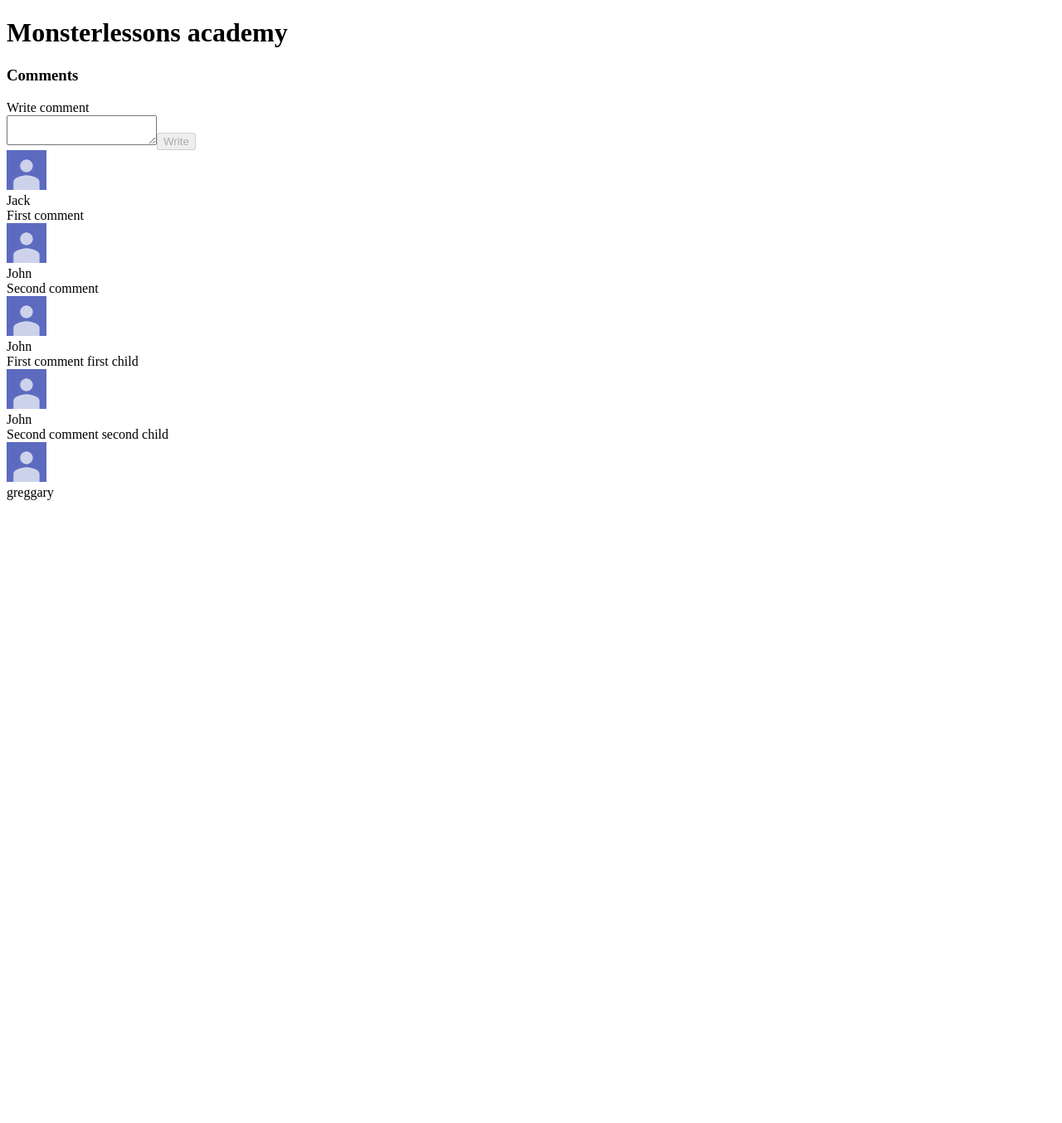
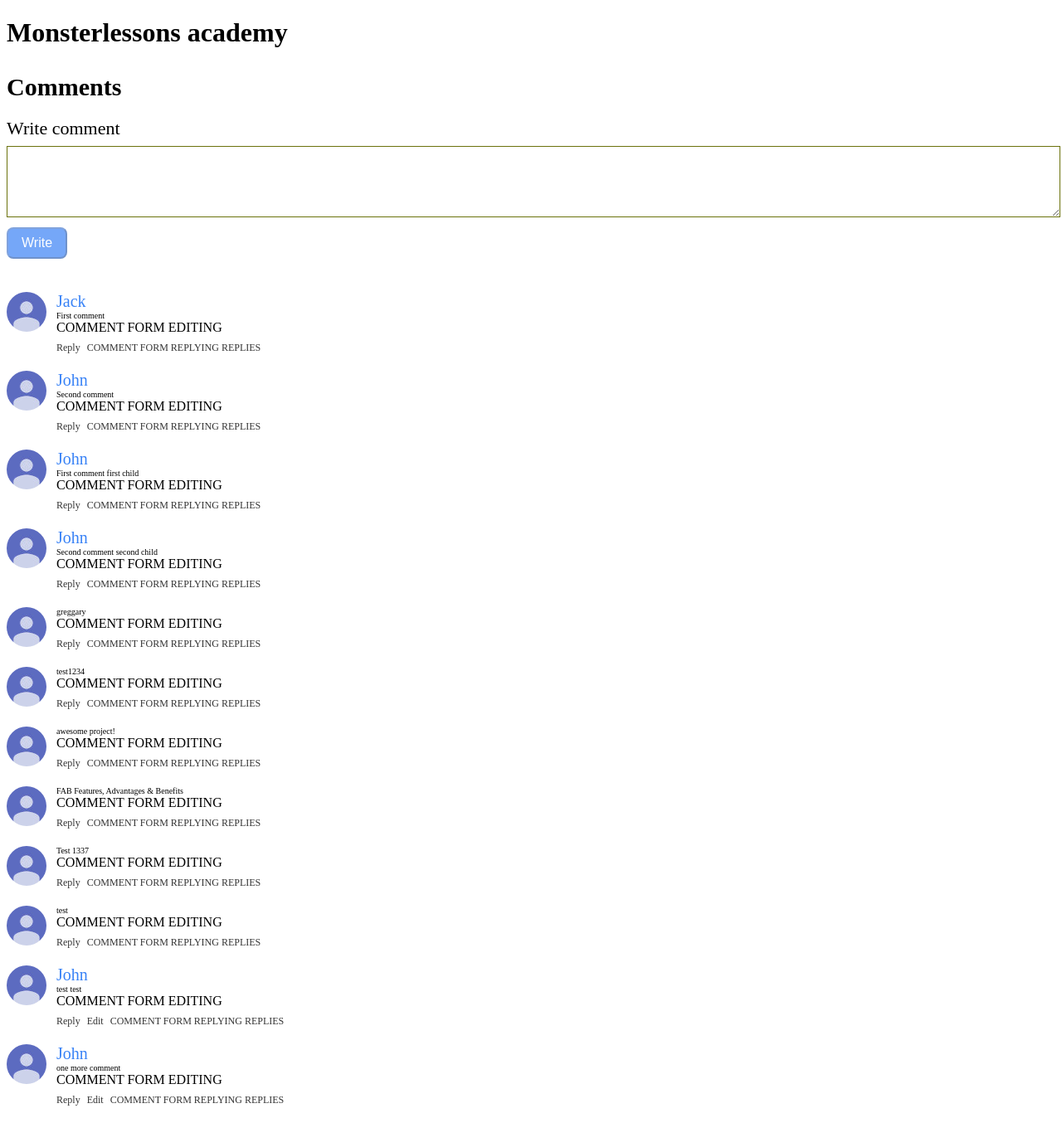
Before and after one commit to httpcyberdata/comments_angular, an Angular app: page / in a window 1280 px wide. Shown: the whole page at 83% size. Before the commit the page ends 800 px from the top, so only its background shows below. Built offline with nearby package versions, Linux system fonts and the light colour scheme; data requests are answered from the project's data file.

Commit message:
added styles & fiveMinutes to edit functionality

```diff
--- a/db.json
+++ b/db.json
@@ -36,6 +36,47 @@
       "body": "greggary",
       "parentId": null,
       "id": "VPnu254"
+    },
+    {
+      "body": "test1234",
+      "parentId": null,
+      "id": "z2jMZy_"
+    },
+    {
+      "body": "awesome project!",
+      "parentId": null,
+      "id": "el3rDTf"
+    },
+    {
+      "body": "FAB Features, Advantages & Benefits",
+      "parentId": null,
+      "id": "10TjJaw"
+    },
+    {
+      "body": "Test 1337",
+      "parentId": null,
+      "id": "SZ47S_y"
+    },
+    {
+      "body": "test",
+      "parentId": null,
+      "id": "UMOevkJ"
+    },
+    {
+      "body": "test test",
+      "parentId": null,
+      "createdAt": "2022-11-23T12:28:50.375Z",
+      "userId": "1",
+      "username": "John",
+      "id": "gscc-Iu"
+    },
+    {
+      "body": "one more comment",
+      "parentId": null,
+      "createdAt": "2022-11-23T13:03:35.807Z",
+      "userId": "1",
+      "username": "John",
+      "id": "ymfy0wO"
     }
   ]
 }
--- a/src/app/comments/components/comment/comment.component.html
+++ b/src/app/comments/components/comment/comment.component.html
@@ -7,5 +7,18 @@
 			<div class="comment-author"> {{ comment.username }}</div>
 		</div>
 		<div class="comment-text">{{ comment.body }} </div>
+		COMMENT FORM EDITING
+		<div class="comment-actions">
+			<div *ngIf="canReply" class="comment-action" style="">
+				Reply
+			</div>
+			<div *ngIf="canEdit" class="comment-action">
+				Edit
+			</div>
+			<div *ngIf="canDelete" class="comment-action">
+				Delete
+			</div>
+			COMMENT FORM REPLYING REPLIES
+		</div>
 	</div>
 </div>
--- a/src/app/comments/components/comment/comment.component.ts
+++ b/src/app/comments/components/comment/comment.component.ts
@@ -1,10 +1,33 @@
-import { Component, Input } from '@angular/core';
+import { Component, Input, OnInit } from '@angular/core';
 import { CommentInterface } from '../../types/comment.interface';
 @Component({
 	selector: 'comment',
-	templateUrl: './comment.component.html'
+	templateUrl: './comment.component.html',
+	styles: ['.comment-action:hover { text-decoration: underline; cursor: pointer;}']
 })
 
-export class CommentComponent {
+export class CommentComponent implements OnInit {
+	@Input() currentUserId!: string;
+	@Input() replies!: CommentInterface[];
+
+	canReply: boolean = false;
+	canEdit: boolean = false;
+	canDelete: boolean = false;
+
 	@Input() comment!: CommentInterface;
+
+	ngOnInit(): void {
+		const fiveMinutes = 300000;
+		const timePassed =
+			new Date().getMilliseconds() -
+			 new Date(this.comment.createdAt).getMilliseconds() >
+			  fiveMinutes;
+
+		this.canReply = Boolean(this.currentUserId);
+		this.canEdit = this.currentUserId === this.comment.userId && !timePassed;
+		this.canEdit = this.currentUserId == this.comment.userId &&
+			!timePassed && this.replies.length === 0;
+
+
+	}
 }
--- a/src/app/comments/components/commentForm/commentForm.component.ts
+++ b/src/app/comments/components/commentForm/commentForm.component.ts
@@ -1,4 +1,4 @@
-import { Component, Input, Output, EventEmitter } from '@angular/core';
+import { Component, Input, Output, EventEmitter} from '@angular/core';
 import { Validators, FormBuilder, FormGroup } from '@angular/forms';
 @Component({
 	selector: 'comment-form',
--- a/src/app/comments/components/comments/comments.component.html
+++ b/src/app/comments/components/comments/comments.component.html
@@ -3,7 +3,9 @@
 	<div class="comment-form-title">Write comment</div>
 	<comment-form submitLabel="Write" (handleSubmit)="addComment({text: $event, parentId: null})"></comment-form>
 	<div class="comments-container">
-		<comment *ngFor="let comment of comments" [comment]="comment">
+		<comment *ngFor="let comment of comments" [comment]="comment" [currentUserId]="currentUserId"
+		[replies]="getReplies(comment.id)"
+		>
 		</comment>
 	</div>
 </div>
--- a/src/app/comments/components/comments/comments.component.ts
+++ b/src/app/comments/components/comments/comments.component.ts
@@ -12,16 +12,22 @@
 
 	constructor(private commentsService: CommentsService) {}
 		ngOnInit(): void {
-			this.commentsService.getComments().subscribe(comments => {
+			this.commentsService.getComments().subscribe((comments) => {
 				this.comments = comments;
 			})
 		}
 
-		addComment({ text, parentId}: {text: string, parentId: null | string}): void {
+		addComment({ text, parentId}: {text: string; parentId: null | string;}): void {
 			console.log('addComment', text, parentId)
 			this.commentsService.createComment(text, parentId).subscribe(createdComment => {
 				this.comments = [...this.comments, createdComment];
 			})
 		}
+		getReplies(commentId: string): CommentInterface[] {
+			return this.comments.filter(comment => comment.parentId === commentId).sort((a,b) =>
+			 new Date(a.createdAt).getMilliseconds() -
+			 new Date(b.createdAt).getMilliseconds()
+			 )
+		}
 
 }
--- a/src/app/comments/services/comments.service.ts
+++ b/src/app/comments/services/comments.service.ts
@@ -13,7 +13,10 @@
 	createComment(text: string, parentId: null|string): Observable<CommentInterface> {
 		return this.httpClient.post<CommentInterface>('http://localhost:3000/comments', {
 			body: text,
-			parentId
+			parentId,
+			createdAt: new Date().toISOString(),
+			userId: '1',
+			username: 'John',
 		})
 
 	}
--- a/src/styles.css
+++ b/src/styles.css
@@ -1 +1,98 @@
 /* You can add global styles to this file, and also import other style files */
+.comments {
+	margin-top: 20px;
+}
+
+.comments-title {
+	font-size: 30px;
+	margin-bottom: 20px;
+}
+
+.comments-container {
+	margin-top: 40px;
+}
+
+.comment-form-title {
+	font-size: 22px;
+}
+
+.comment-form-textarea {
+	width: 100%;
+	height: 80px;
+	margin-bottom: 8px;
+	margin-top: 8px;
+	border: 1px solid rgb(107, 114, 12);
+}
+
+.comment-form-button {
+	font-size: 16px;
+	padding: 8px 16px;
+	background: rgb(59, 130, 246);
+	border-radius: 8px;
+	color: white;
+}
+
+.comment-form-button:hover:enabled {
+	cursor: pointer;
+	background: rgb(37, 99, 235);
+}
+
+.comment-form-button:disabled {
+	opacity: 0.7;
+	cursor: default;
+}
+
+.comment-form-cancel-button {
+	margin-left: 10px;
+}
+
+.comment {
+	display: flex;
+	margin-bottom: 20px;
+}
+
+.comment-image-container {
+	margin-right: 12px;
+}
+
+.comment-image-container img {
+	border-radius: 50px;
+}
+
+.comment-right-part {
+	width: 100%;
+}
+
+.comment-content {
+	display: flex;
+}
+
+.comment-author {
+	margin-right: 8px;
+	font-size: 20px;
+	color: rgb(56, 130, 246);
+}
+
+.comment-text {
+	font-size: 10px;
+}
+
+.comment-actions {
+	display: flex;
+	font-size: 12px;
+	color: rgb(51, 51, 51);
+	cursor: pointer;
+	margin-top: 8px;
+}
+
+.comment-action {
+	margin-right: 8px;
+}
+
+.comment-action:hover {
+	text-decoration: underline;
+}
+
+.replies {
+	margin-top: 20px;
+}
```
Also changed, not shown: 2 other files (tests, documents, lock files or other folders).
